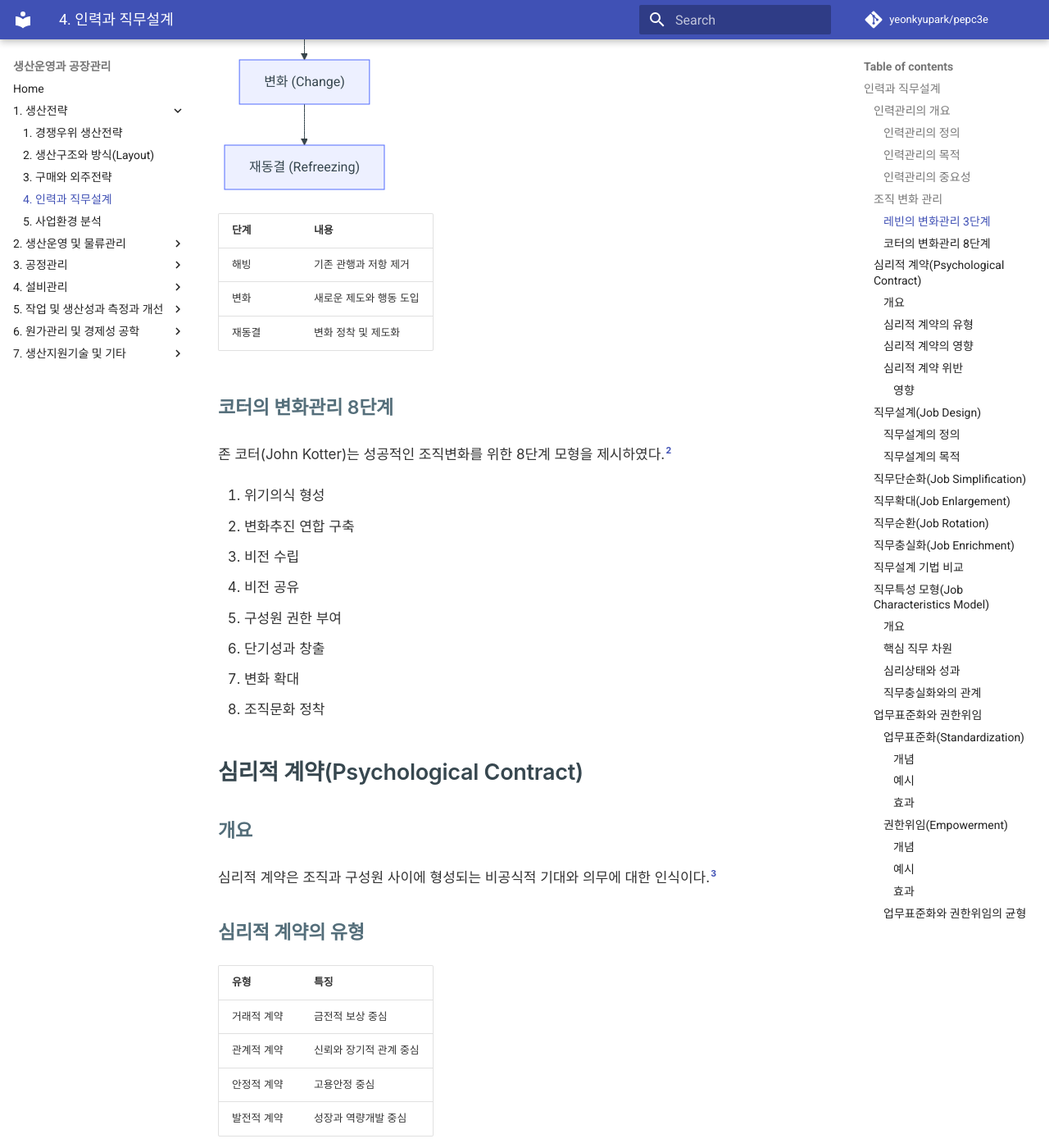
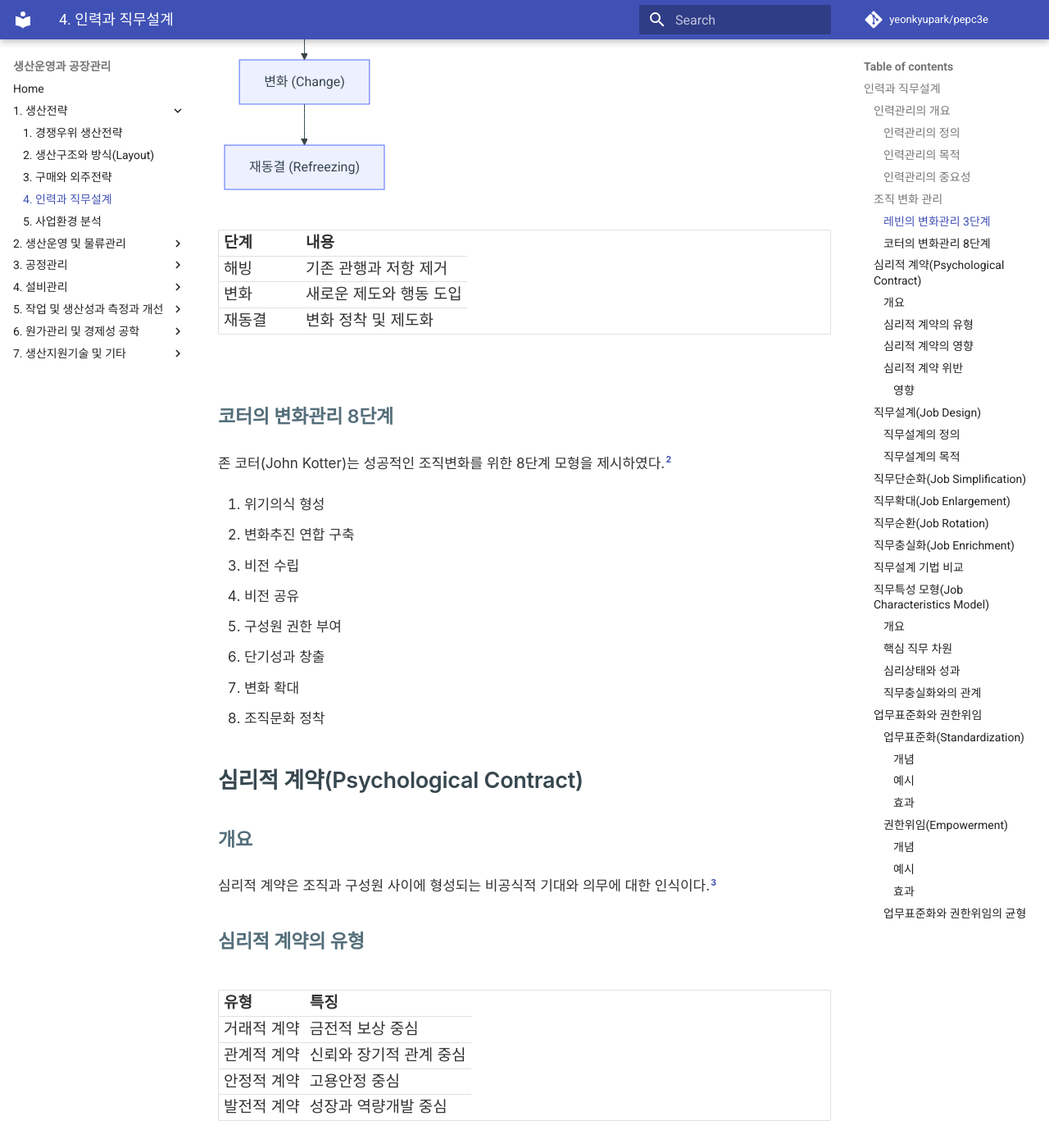
Before and after one commit to yeonkyupark/pepc3e, an MkDocs documentation site: the page built from docs/0104_workforce_and_job_design.md, in a window 1280 px wide and 1400 px high, scrolled down 1773 px. Shown: the whole window at 82% size. Built offline with MkDocs 1.6.1 and Material for MkDocs 9.7.7, drawn with Linux system fonts in a browser that asks for light colours; comment, search, counter and statistics services are not loaded.

Commit message:
Update extra.css

```diff
--- a/docs/stylesheets/extra.css
+++ b/docs/stylesheets/extra.css
@@ -189,26 +189,40 @@
    Table
    ========================================================================== */
 
-.md-typeset table{
-    font-size:.95rem;
-    margin:1.0rem 0.3rem;
+/* 표 컨테이너 */
+.md-typeset__table {
     width: 100%;
+    overflow-x: auto;
 }
 
-.md-typeset table th{
-    font-weight:700;
+/* 표 */
+.md-typeset table:not([class]) {
+    width: 100%;
+    min-width: 100%;
+    table-layout: fixed;
+    border-collapse: collapse;
+
+    font-size: .95rem;
+    margin: 1rem 0;
 }
 
-.md-typeset table td,
-.md-typeset table th {
+/* 헤더 */
+.md-typeset table:not([class]) th {
+    font-weight: 700;
+}
 
+/* 셀 */
+.md-typeset table:not([class]) th,
+.md-typeset table:not([class]) td {
     padding: .15rem .3rem;
     line-height: 1.3;
+    vertical-align: middle;
 }
 
-.md-typeset ul li table,
-.md-typeset ol li table {
-    margin-left: 0.1rem;
+/* 목록 안의 표 */
+.md-typeset ul li table:not([class]),
+.md-typeset ol li table:not([class]) {
+    margin-left: .1rem;
 }
 
 
```
